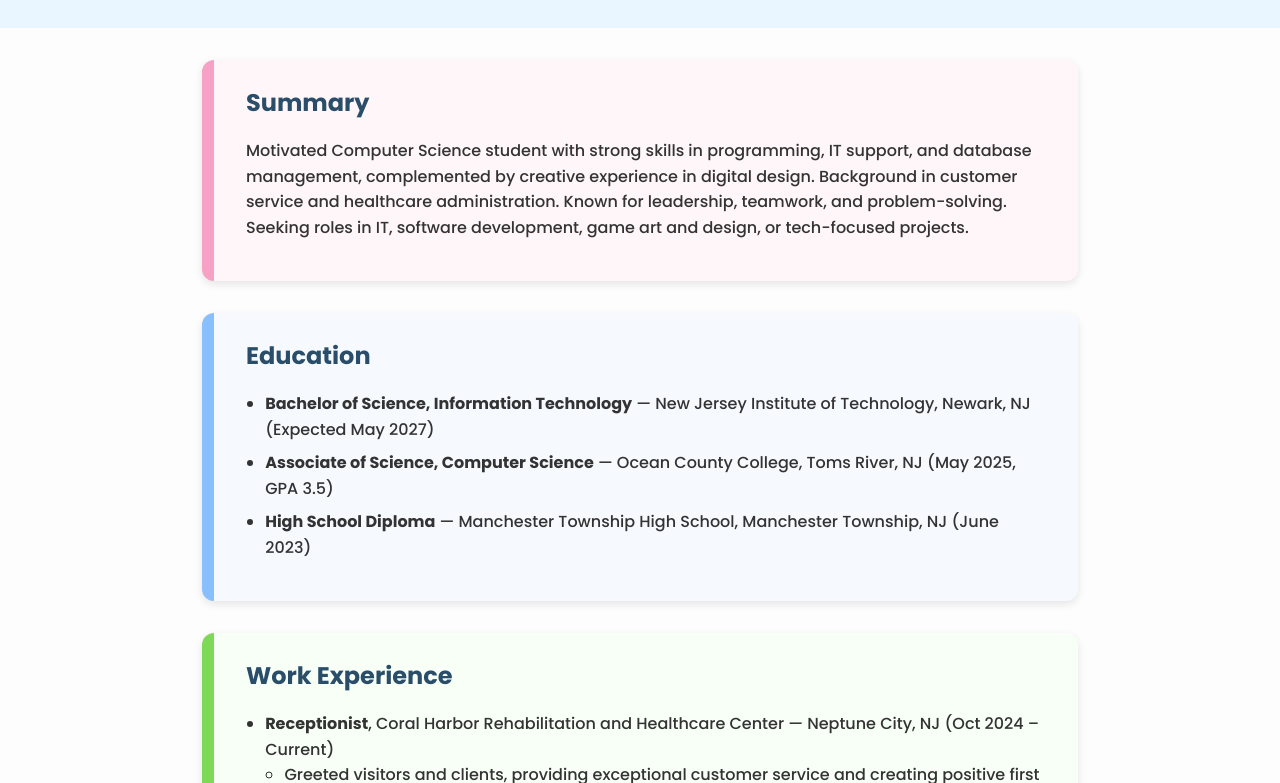
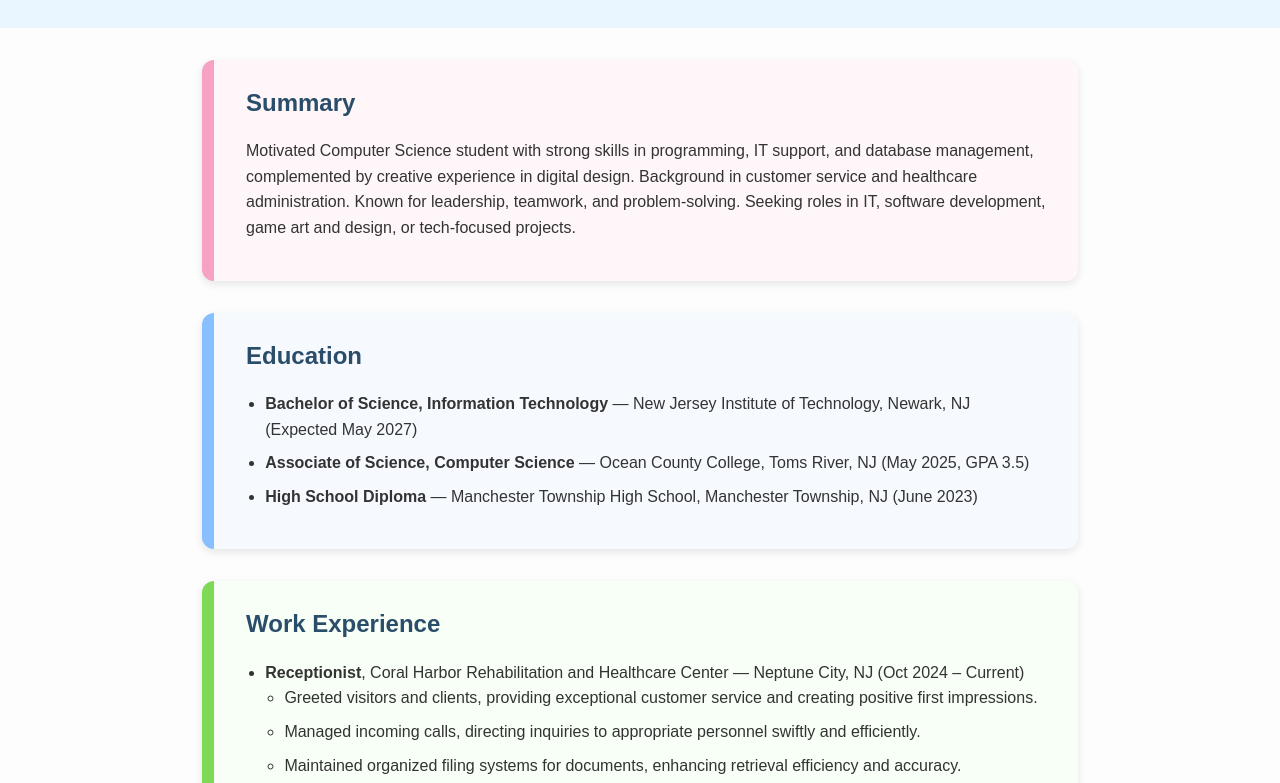
Before and after one commit to kayeysabelh/My_Resume, a plain HTML site: page index.html in a window 1280 px wide. Shown: the part 264-1047 px from the top of the page. Drawn offline with Linux system fonts and the light colour scheme; files that its build step writes are made by us from their sources; files whose address does not match are found by name.

Commit message:
Update index.html

```diff
--- a/index.html
+++ b/index.html
@@ -5,7 +5,7 @@
   <meta name="viewport" content="width=device-width, initial-scale=1.0">
   <title>My Resume</title>
   <link rel="stylesheet" href="style.css">
-  <link href="https://fonts.googleapis.com/css2?family=Poppins:wght@300;500;700&display=swap" rel="stylesheet" href="./css/style.css">
+  <link rel="stylesheet" href="./css/style.css">
 </head>
 <body>
   <header>
```
